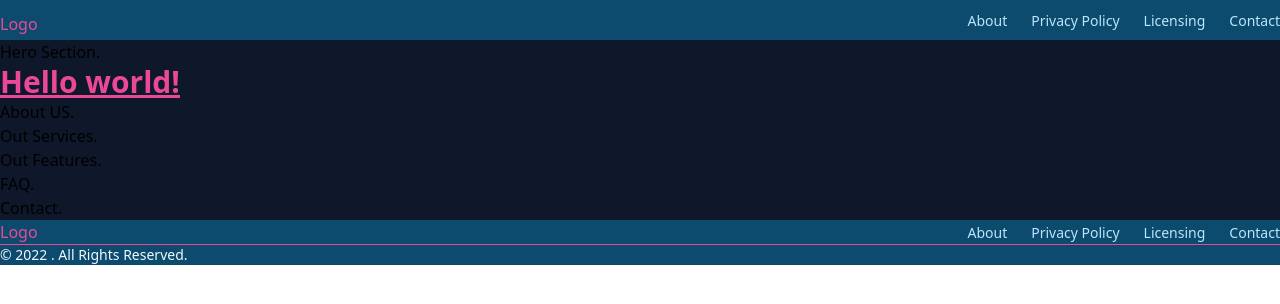
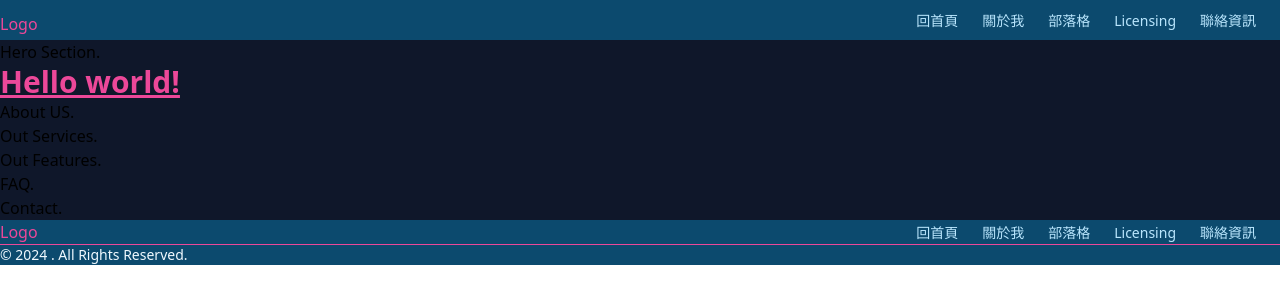
Before and after one commit to aoigj100a/aoigj100-website, a Next.js app: page / in a window 1280 px wide. Shown: the top 304 px of the page. Built offline with nearby package versions, Linux system fonts and the light colour scheme.

Commit message:
feat :add link

```diff
--- /dev/null
+++ b/src/components/common/link/Link.tsx
@@ -0,0 +1,19 @@
+import NextLink from "next/link";
+
+type NextLinkProps = {
+  linkName: string;
+  href: string;
+  target?: string;
+};
+
+export const Link = ({ linkName, href, target }: NextLinkProps) => {
+  return (
+    <NextLink
+      href={href}
+      className="mr-4 text-sm text-sky-200 hover:underline md:mr-6"
+      target={target}
+    >
+      {linkName}
+    </NextLink>
+  );
+};
--- a/src/components/common/logo/Logo.tsx
+++ b/src/components/common/logo/Logo.tsx
@@ -1,6 +1,6 @@
 export const Logo = ()=>{
     return (
-        <div className="flex items-center mb-4 sm:mb-0">
+        <div className="flex items-center">
           <div className="text-pink-500">Logo</div>
         </div>
     )
--- a/src/components/common/menu/Menu.tsx
+++ b/src/components/common/menu/Menu.tsx
@@ -1,21 +1,20 @@
+import { Link } from "../link/Link";
+
 export const Menu = () => {
   return (
     <ul className="lg:flex lg:w-unset lg:relative lg:top-[8px] flex-wrap items-center mb-6 absolute right-0 top-[40px] block">
       <li>
-        <a
-          href="#"
-          className="mr-4 text-sm text-sky-200 hover:underline md:mr-6"
-        >
-          About
-        </a>
+        <Link href="/" linkName="回首頁" />
       </li>
       <li>
-        <a
-          href="#"
-          className="mr-4 text-sm text-sky-200 hover:underline md:mr-6"
-        >
-          Privacy Policy
-        </a>
+        <Link href="/about" linkName="關於我" />
+      </li>
+      <li>
+        <Link
+          href="https://aoigj100.medium.com/"
+          linkName="部落格"
+          target="_blank"
+        />
       </li>
       <li>
         <a
@@ -26,12 +25,11 @@ export const Menu = () => {
         </a>
       </li>
       <li>
-        <a
-          href="#"
-          className="text-sm text-sky-200 hover:underline"
-        >
-          Contact
-        </a>
+        <Link
+          href="https://portaly.cc/aoigj100"
+          linkName="聯絡資訊"
+          target="_blank"
+        />
       </li>
     </ul>
   );
--- a/src/components/footer/Footer.tsx
+++ b/src/components/footer/Footer.tsx
@@ -1,3 +1,4 @@
+import { Link } from "../common/link/Link";
 import { Logo } from "../common/logo/Logo";
 
 const Footer = () => {
@@ -5,23 +6,20 @@ const Footer = () => {
     <footer className="bg-sky-900">
       {/* p-4 md:px-6 md:py-8 */}
       <div className="sm:flex sm:items-center sm:justify-between">
-        <Logo/>
+        <Logo />
         <ul className="flex flex-wrap items-center mb-6 sm:mb-0">
           <li>
-        <a
-          href="#"
-          className="mr-4 text-sm text-sky-200 hover:underline md:mr-6"
-        >
-          About
-        </a>
+            <Link href="/" linkName="回首頁" />
           </li>
           <li>
-        <a
-          href="#"
-          className="mr-4 text-sm text-sky-200 hover:underline md:mr-6"
-        >
-          Privacy Policy
-        </a>
+            <Link href="/about" linkName="關於我" />
+          </li>
+          <li>
+            <Link
+              href="https://aoigj100.medium.com/"
+              linkName="部落格"
+              target="_blank"
+            />
           </li>
           <li>
             <a
@@ -32,19 +30,18 @@ const Footer = () => {
             </a>
           </li>
           <li>
-        <a
-          href="#"
-          className="text-sm text-sky-200 hover:underline"
-        >
-          Contact
-        </a>
+            <Link
+              href="https://portaly.cc/aoigj100"
+              linkName="聯絡資訊"
+              target="_blank"
+            />
           </li>
         </ul>
       </div>
       {/* 分隔線 */}
       <hr className="border-pink-500 sm:mx-auto bg-pink-500" />
       <span className="flex items-center text-sm text-sky-50">
-        © 2022 . All Rights Reserved.
+        © 2024 . All Rights Reserved.
       </span>
     </footer>
   );
--- a/tsconfig.json
+++ b/tsconfig.json
@@ -13,6 +13,7 @@
     "isolatedModules": true,
     "jsx": "preserve",
     "incremental": true,
+    "noImplicitAny": false,
     "plugins": [
       {
         "name": "next"
```
Lines whose indentation alone changed are shown as unchanged.
